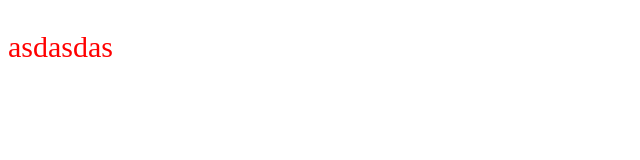
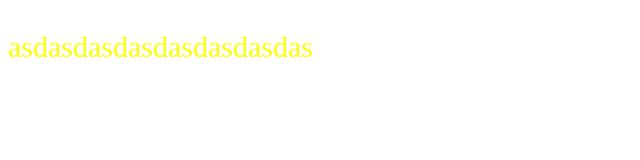
Before and after one commit to avoxa25/ready-gulp, a website: page src/index.html in a window 1280 px wide. Shown: the whole page, without its empty margins (0-640 px from the left). Drawn offline with nearby package versions, Linux system fonts and the light colour scheme; files that its build step writes are made by us from their sources.

Commit message:
Fix gulp

```diff
--- a/gulpfile.js
+++ b/gulpfile.js
@@ -52,7 +52,7 @@ exports.towebp = () => {
         .pipe(sync.stream());
 }
 
-exports.browsersync = (start) => {
+exports.default = (start) => {
     sync.init({
         server: {
             baseDir: 'src'
--- a/package.json
+++ b/package.json
@@ -23,7 +23,7 @@
     "postcss": "^8.2.8"
   },
   "scripts": {
-    "start": "gulp styles && gulp browsersync",
+    "start": "gulp",
     "images": "gulp imgmin && gulp towebp"
   },
   "repository": {
--- a/src/index.html
+++ b/src/index.html
@@ -8,6 +8,6 @@
     <link rel="stylesheet" href="styles.min.css">
 </head>
 <body>
-    <p>asdasdas</p>
+    <p>asdasdasdasdasdasdasdas</p>
 </body>
 </html>
--- a/src/styles.scss
+++ b/src/styles.scss
@@ -1,5 +1,5 @@
 p {
     display: block;
-    color: red;
+    color: yellow;
     font-size: 30px;
 }
```
